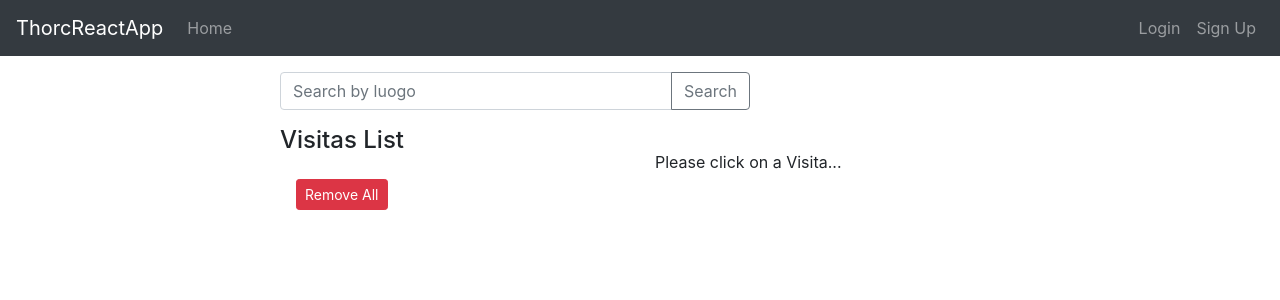
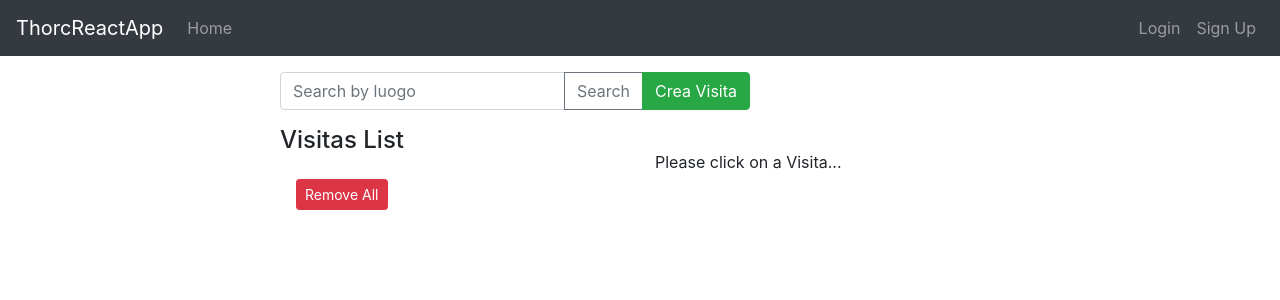
Before and after one commit to AThorc/reactJsFeApp, a React (Create React App) app: page /user in a window 1280 px wide. Shown: the top 300 px of the page. Built offline with nearby package versions, Linux system fonts and the light colour scheme.

Commit message:
refs #authorization - add visita in user logged

```diff
--- a/src/components/VisitasList.js
+++ b/src/components/VisitasList.js
@@ -1,6 +1,6 @@
 import React, { useState, useEffect } from "react";
 import VisitaDataService from "../services/VisitaService";
-import { Link } from "react-router-dom";
+import { Link, useHistory } from "react-router-dom";
 
 import AuthService from "../services/auth.service";
 
@@ -12,6 +12,7 @@ const VisitasList = () => {
 
   const user = AuthService.getCurrentUser();
 
+  const history = useHistory();
 
   useEffect(() => {
     var user = AuthService.getCurrentUser();
@@ -35,6 +36,10 @@ const VisitasList = () => {
         console.log(e);
       });
   };
+
+  function handleCreaVisitaClick() {
+    history.push("/add");
+  }
 
   /*
   const refreshList = () => {
@@ -91,6 +96,13 @@ const VisitasList = () => {
               onClick={() => findByLuogo(user.id, searchLuogo)}
             >
               Search
+            </button>
+            <button
+              className="btn btn-success float-right"
+              type="button"
+              onClick={handleCreaVisitaClick}
+            >
+              Crea Visita
             </button>
           </div>
         </div>
```
